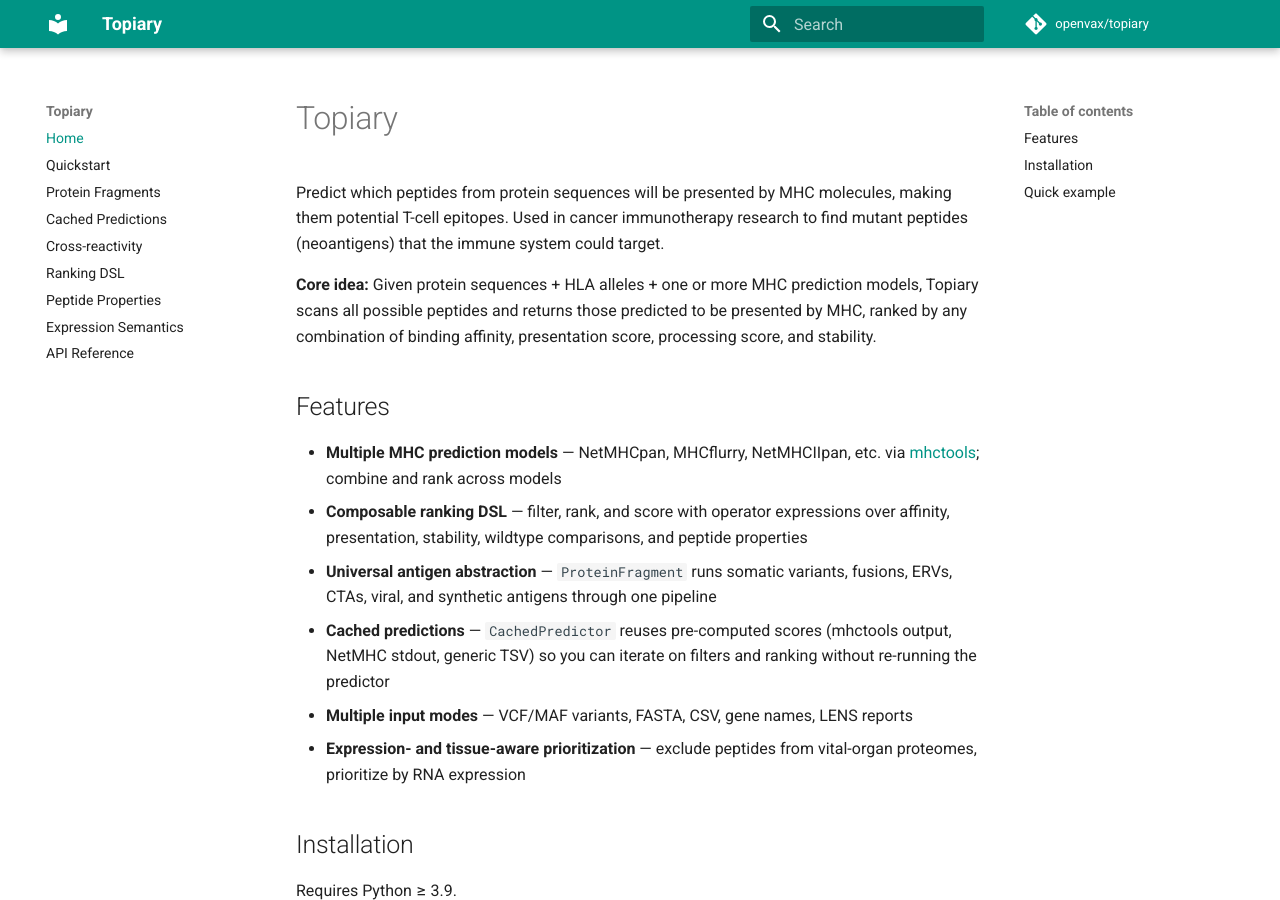
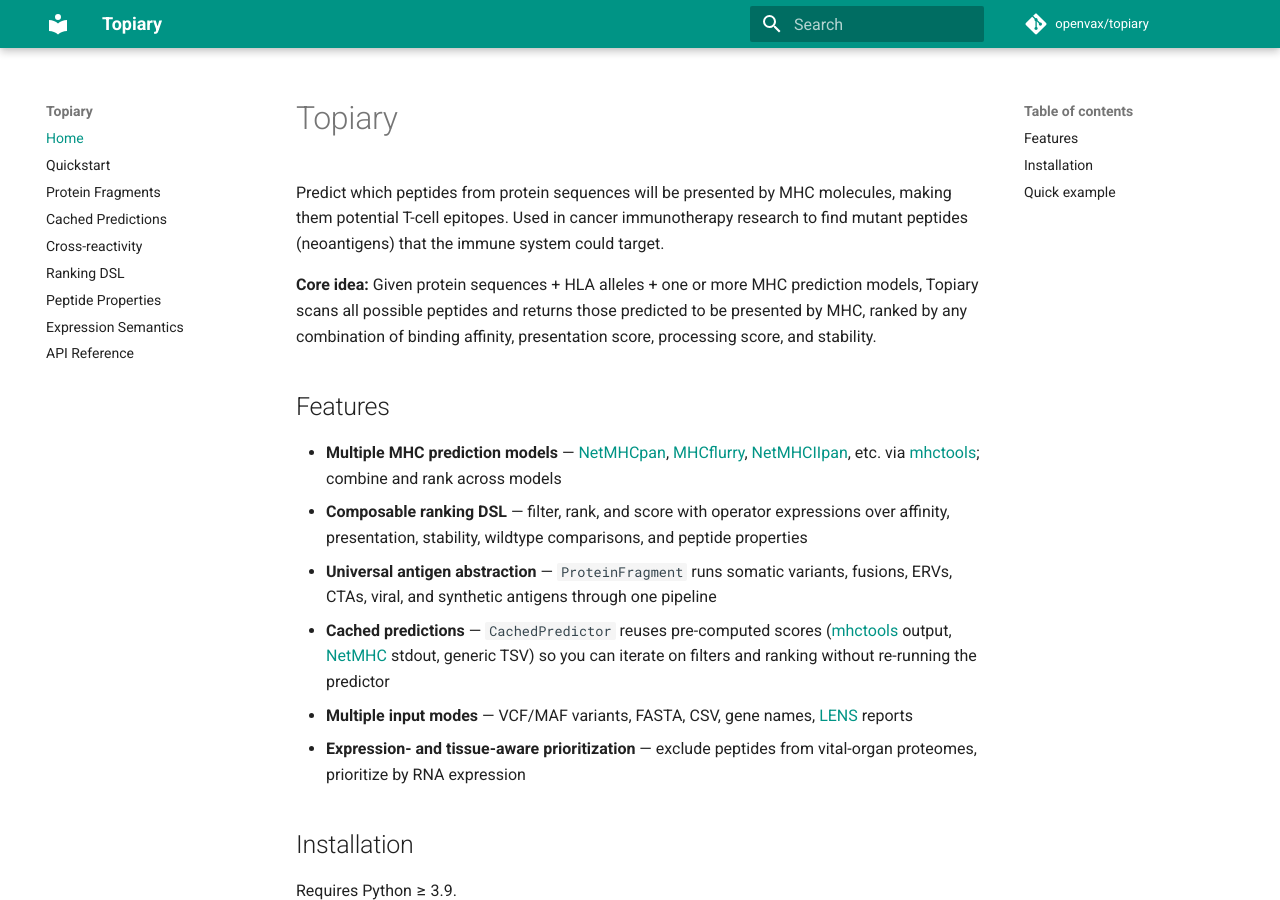
Before and after one commit to openvax/topiary, an MkDocs documentation site: the page built from docs/index.md, in a window 1280 px wide and 900 px high. Built offline with MkDocs 1.6.1 and Material for MkDocs 9.7.7, drawn with Linux system fonts in a browser that asks for light colours; comment, search, counter and statistics services are not loaded; part of the change alters nothing that is shown.

```diff
--- a/docs/index.md
+++ b/docs/index.md
@@ -6,11 +6,11 @@ Predict which peptides from protein sequences will be presented by MHC molecules
 
 ## Features
 
-- **Multiple MHC prediction models** — NetMHCpan, MHCflurry, NetMHCIIpan, etc. via [mhctools](https://github.com/openvax/mhctools); combine and rank across models
+- **Multiple MHC prediction models** — [NetMHCpan](https://services.healthtech.dtu.dk/services/NetMHCpan-4.1/), [MHCflurry](https://github.com/openvax/mhcflurry), [NetMHCIIpan](https://services.healthtech.dtu.dk/services/NetMHCIIpan-4.3/), etc. via [mhctools](https://github.com/openvax/mhctools); combine and rank across models
 - **Composable ranking DSL** — filter, rank, and score with operator expressions over affinity, presentation, stability, wildtype comparisons, and peptide properties
 - **Universal antigen abstraction** — `ProteinFragment` runs somatic variants, fusions, ERVs, CTAs, viral, and synthetic antigens through one pipeline
-- **Cached predictions** — `CachedPredictor` reuses pre-computed scores (mhctools output, NetMHC stdout, generic TSV) so you can iterate on filters and ranking without re-running the predictor
-- **Multiple input modes** — VCF/MAF variants, FASTA, CSV, gene names, LENS reports
+- **Cached predictions** — `CachedPredictor` reuses pre-computed scores ([mhctools](https://github.com/openvax/mhctools) output, [NetMHC](https://services.healthtech.dtu.dk/services/NetMHC-4.0/) stdout, generic TSV) so you can iterate on filters and ranking without re-running the predictor
+- **Multiple input modes** — VCF/MAF variants, FASTA, CSV, gene names, [LENS](https://www.uselens.io/) reports
 - **Expression- and tissue-aware prioritization** — exclude peptides from vital-organ proteomes, prioritize by RNA expression
 
 ## Installation
```
